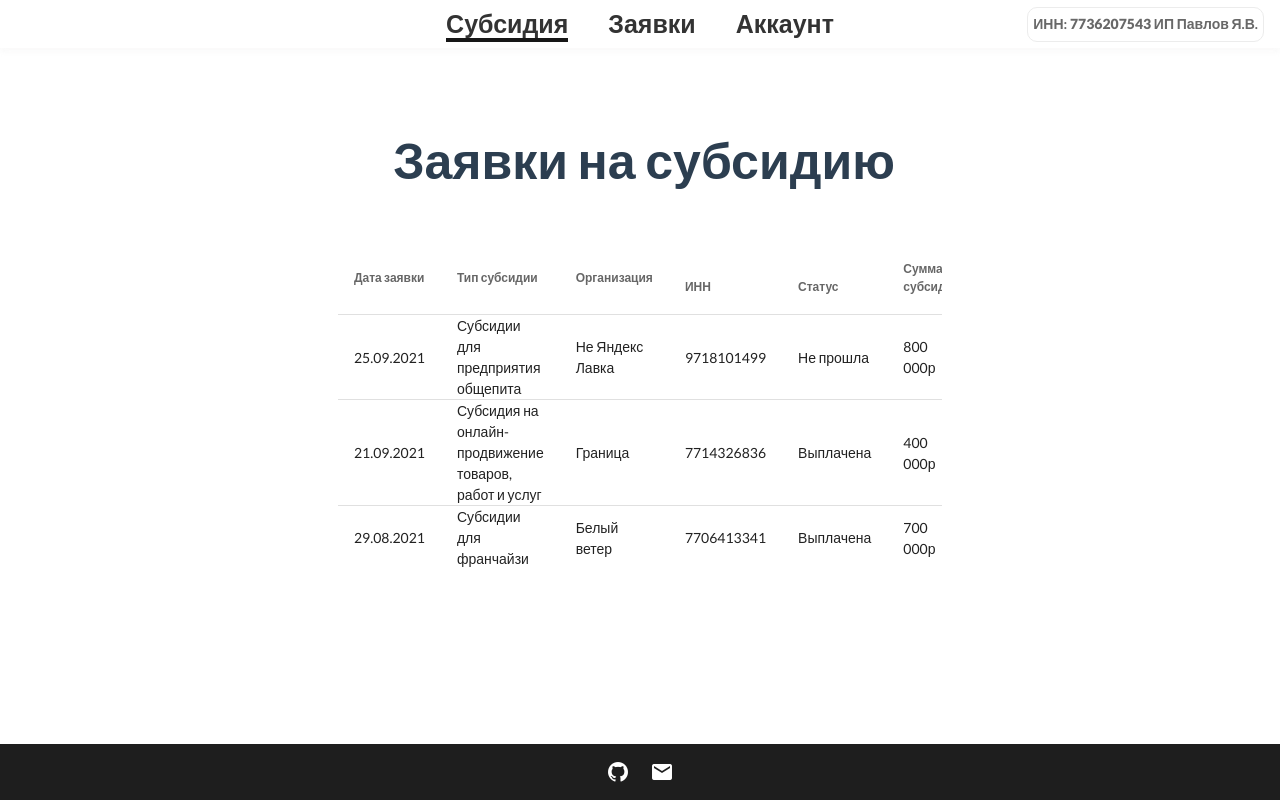
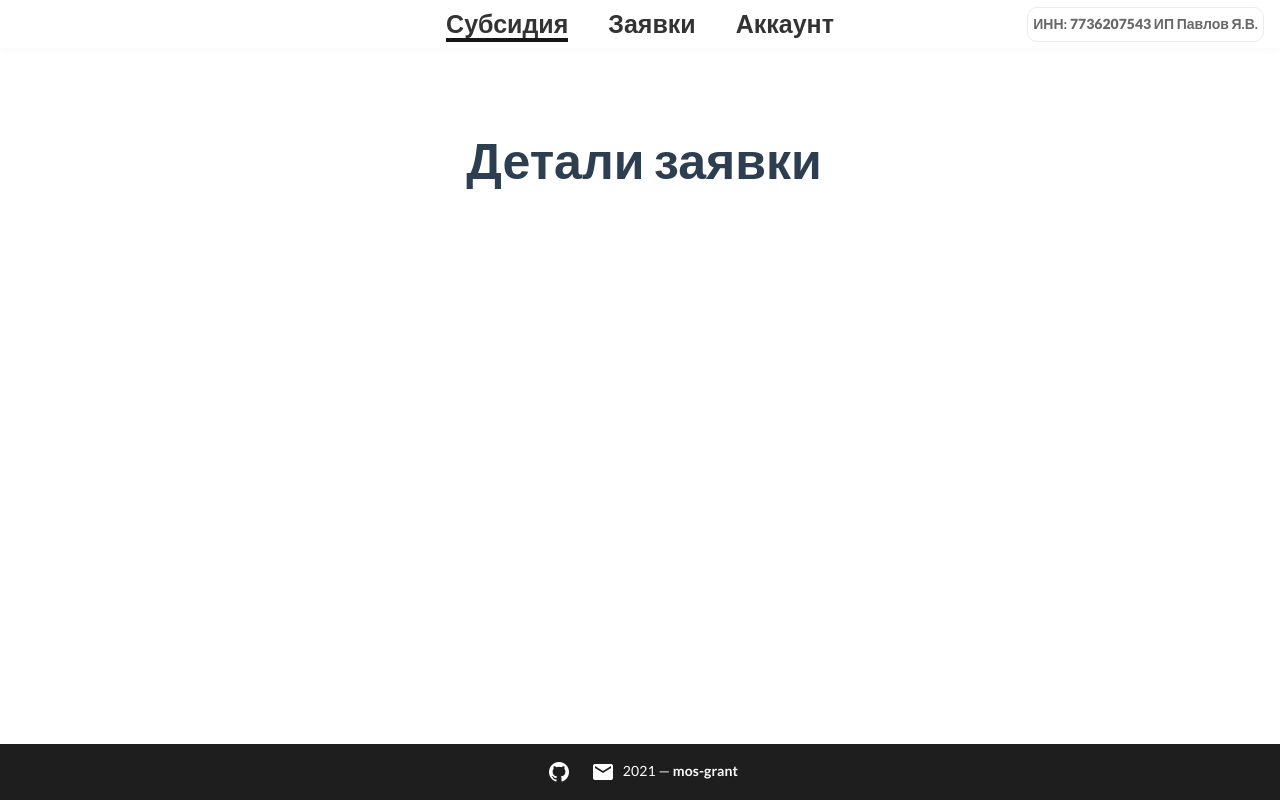
Before and after one commit to Vorh/mos-grant, a Vue app in the folder vapp/: page /1 in a window 1280 px wide. Built offline with nearby package versions, Linux system fonts and the light colour scheme; no server answers.

Commit message:
Add RequestDetail

```diff
--- a/vapp/src/component/common/Footer.vue
+++ b/vapp/src/component/common/Footer.vue
@@ -19,6 +19,7 @@
                     <a href="mailto:mos-grant@mail.ru">
                         <v-icon class="footer-icon">mdi-email</v-icon>
                     </a>
+                  {{ new Date().getFullYear() }} — <strong>mos-grant</strong>
                 </div>
             </v-card-text>
         </v-card>
--- a/vapp/src/component/grant/GrantView.vue
+++ b/vapp/src/component/grant/GrantView.vue
@@ -49,8 +49,6 @@ export default {
 
   methods: {
 
-    ...mapActions(['inn', 'fio']),
-
 
     getGrant(){
       this.login(this.inn);
--- a/vapp/src/component/requests/RequestDetail.vue
+++ b/vapp/src/component/requests/RequestDetail.vue
@@ -1,7 +1,31 @@
 <template>
-<div>
-  Детали заявки
-</div>
+  <v-container
+      class="fill-height"
+      fluid
+  >
+    <v-row
+        align="center"
+        justify="center"
+    >
+      <v-col
+          lg="12"
+          md="7"
+          sm="12"
+      >
+        <v-row class="justify-center align-center pt-15">
+          <div class="grant-title ml-2">Детали заявки</div>
+        </v-row>
+
+        <v-row justify="center" class="mt-15">
+          <v-col class="form  fixed">
+
+          </v-col>
+        </v-row>
+
+      </v-col>
+    </v-row>
+
+  </v-container>
 </template>
 
 <script>
--- a/vapp/src/component/requests/RequestsTable.vue
+++ b/vapp/src/component/requests/RequestsTable.vue
@@ -4,7 +4,7 @@
     <v-data-table
         :items="requests"
         :headers="headers"
-        @click=""
+        @click:row="goToDetail"
         hide-default-footer
     >
 
@@ -36,6 +36,13 @@ export default {
 
     ...mapGetters(['requests'])
   },
+
+  methods: {
+
+    goToDetail(item){
+      this.$router.push({name: 'RequestDetail', params: {id: item.id}})
+    }
+  }
 }
 </script>
 
--- a/vapp/src/router/index.js
+++ b/vapp/src/router/index.js
@@ -17,13 +17,12 @@ const routes = [
         name: 'Requests',
         component: () => import('../component/requests/RequestsView.vue'),
 
-        children: [
-            {
-                path: '/:id',
-                name: 'RequestDetail',
-                component: () => import('../component/requests/RequestDetail.vue'),
-            }
-        ]
+    },
+
+    {
+        path: '/:id',
+        name: 'RequestDetail',
+        component: () => import('../component/requests/RequestDetail.vue'),
     },
 
     {
```
